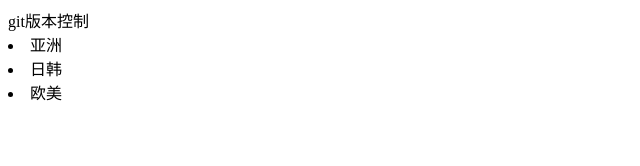
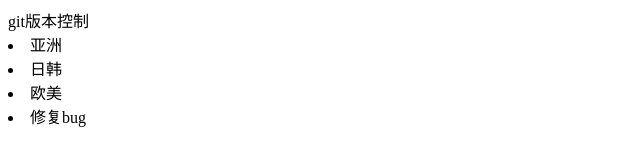
Before and after one commit to shixutao1992/dbhost, a plain HTML site: page index.html in a window 1280 px wide. Shown: the full height of the page, 0-640 px from the left. Drawn offline with Linux system fonts and the light colour scheme.

Commit message:
修复BUG

```diff
--- a/index.html
+++ b/index.html
@@ -2,3 +2,4 @@ git版本控制
 <li>亚洲</li>
 <li>日韩</li>
 <li>欧美</li>
+<li>修复bug</li>
```
